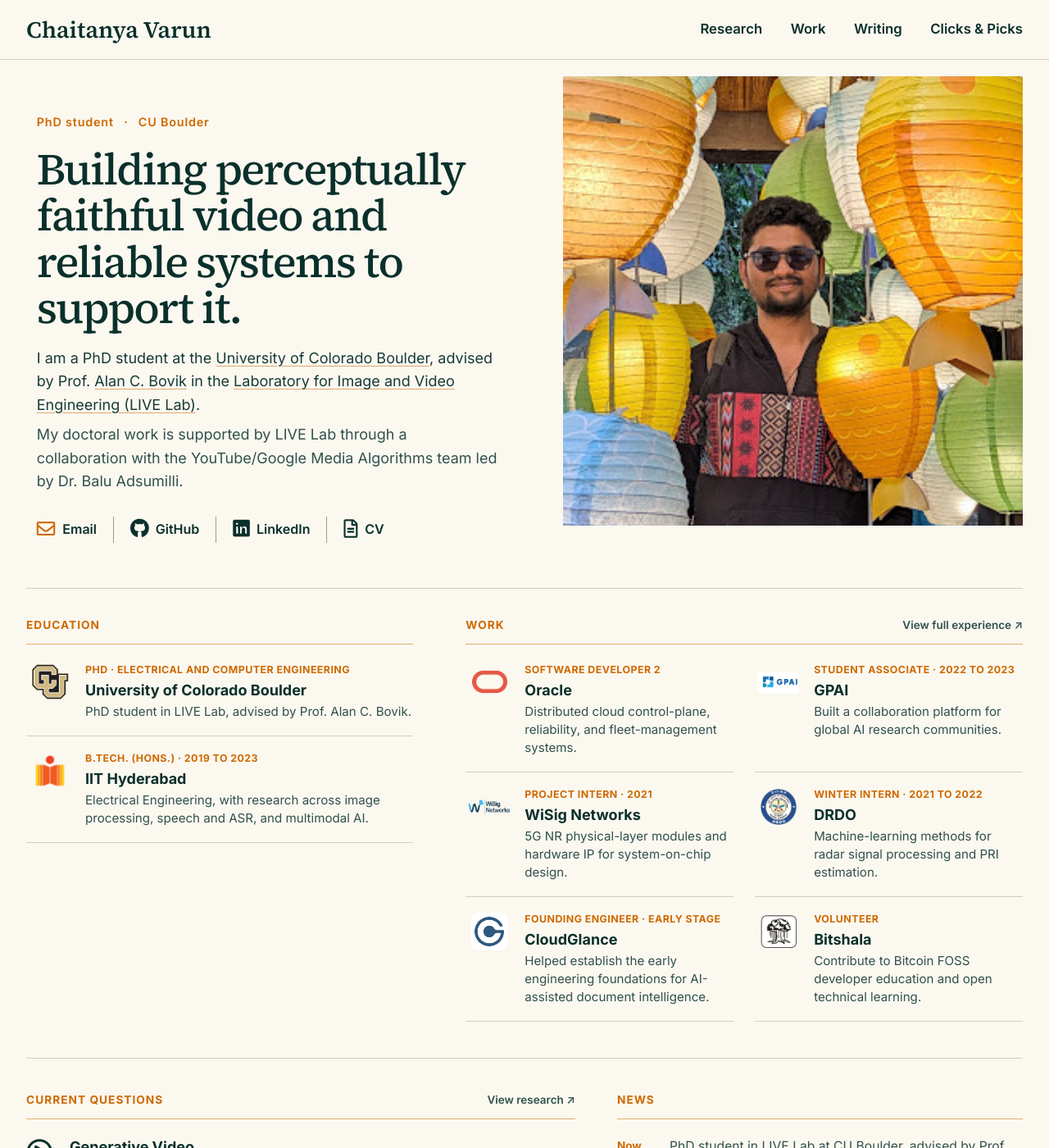
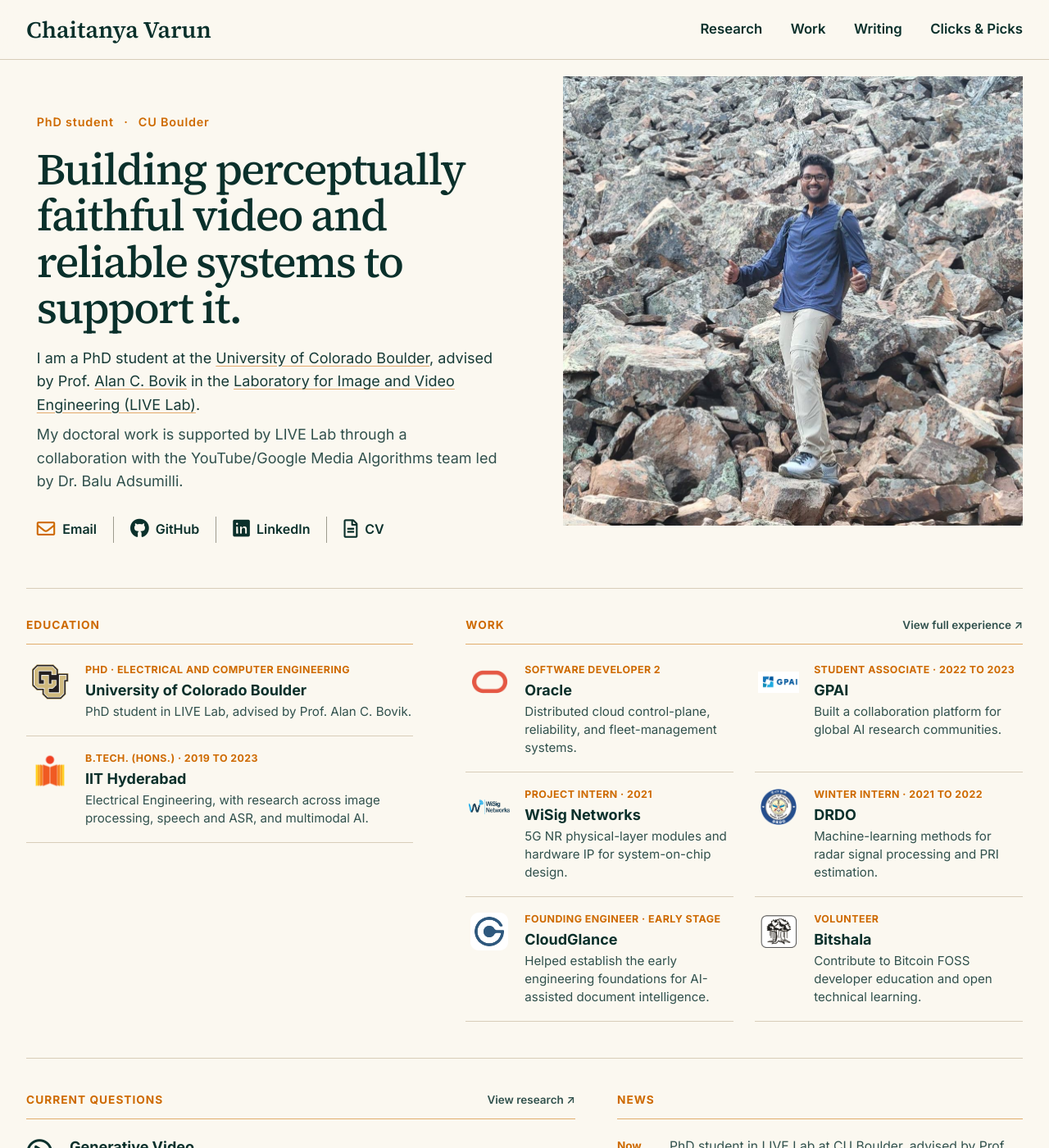
Before and after one commit to Chaitanya-Varun/Chaitanya-Varun.github.io, a Jekyll site: the page built from _pages/about.md, in a window 1280 px wide and 1400 px high. Shown: the whole window at 82% size. Built offline with Jekyll 4.4.1, drawn with Linux system fonts in a browser that asks for light colours.

Commit message:
Update homepage portrait and CV
Replace the 288px portrait, which was upscaled and pixelated in the
hero frame, with a higher-resolution hiking photo, and keep the subject
in frame on the 16:10 tablet layout. Replace the 2022 CV with a newer one.

Co-Authored-By: Claude Opus 5.5 <noreply@anthropic.com>

```diff
--- a/_layouts/home.html
+++ b/_layouts/home.html
@@ -19,7 +19,7 @@ body_class: home-page
   </div>
 
   <figure class="hero__portrait">
-    <img src="{{ '/images/chaitanya-varun.jpg' | relative_url }}" alt="Chaitanya Varun standing among colorful paper lanterns" width="288" height="288">
+    <img src="{{ '/images/chaitanya-varun.jpg' | relative_url }}" alt="Chaitanya Varun giving a thumbs-up on a boulder field during a hike" width="1125" height="1140">
   </figure>
 </section>
 
--- a/_sass/_modern-site.scss
+++ b/_sass/_modern-site.scss
@@ -831,6 +831,7 @@ body.modern-site {
 
   .hero__portrait img {
     height: 100%;
+    object-position: 50% 25%;
   }
 
   .notes-column,
```
Also changed, not shown: images/chaitanya-varun.jpg, 1 other file.
